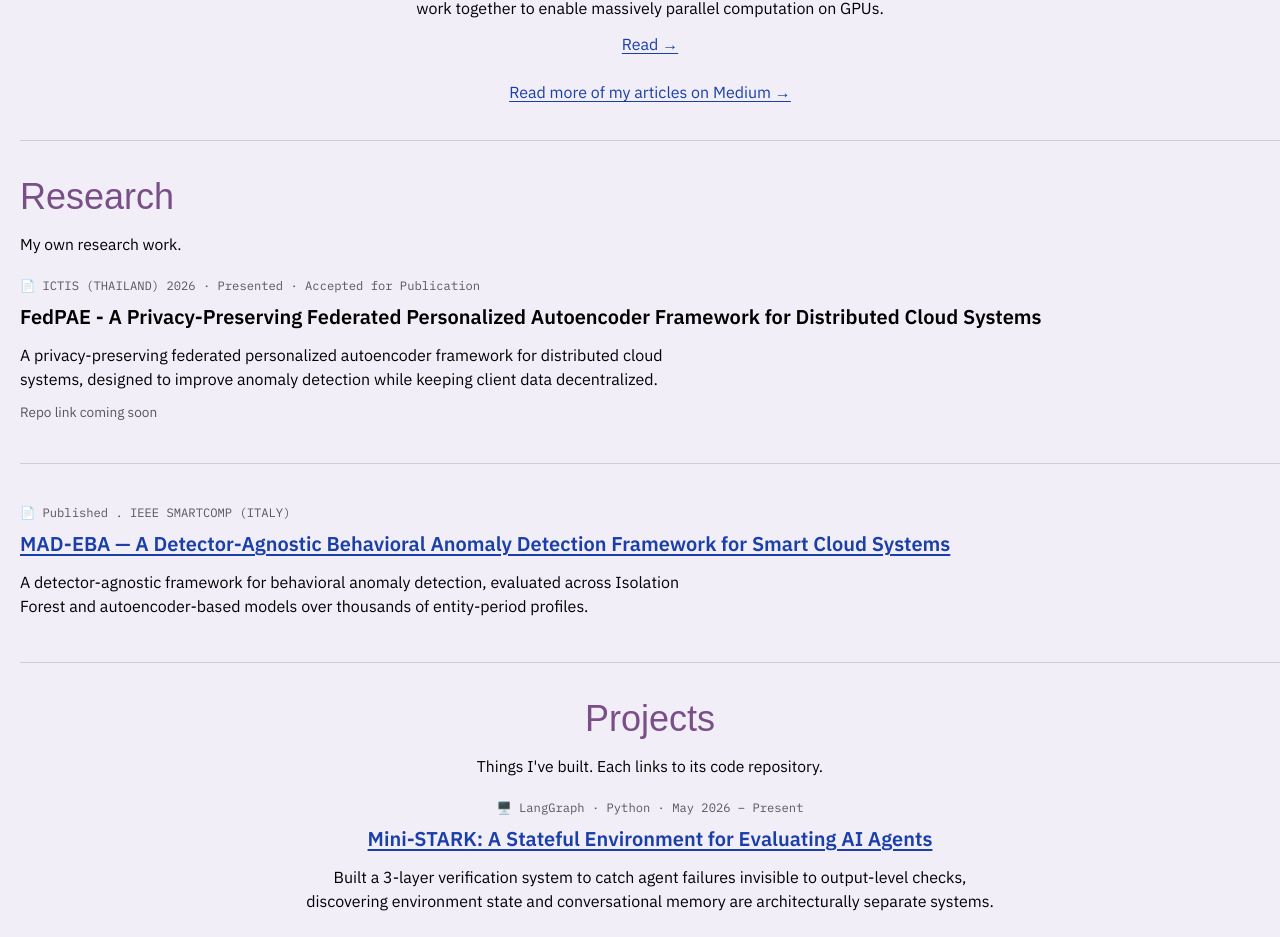
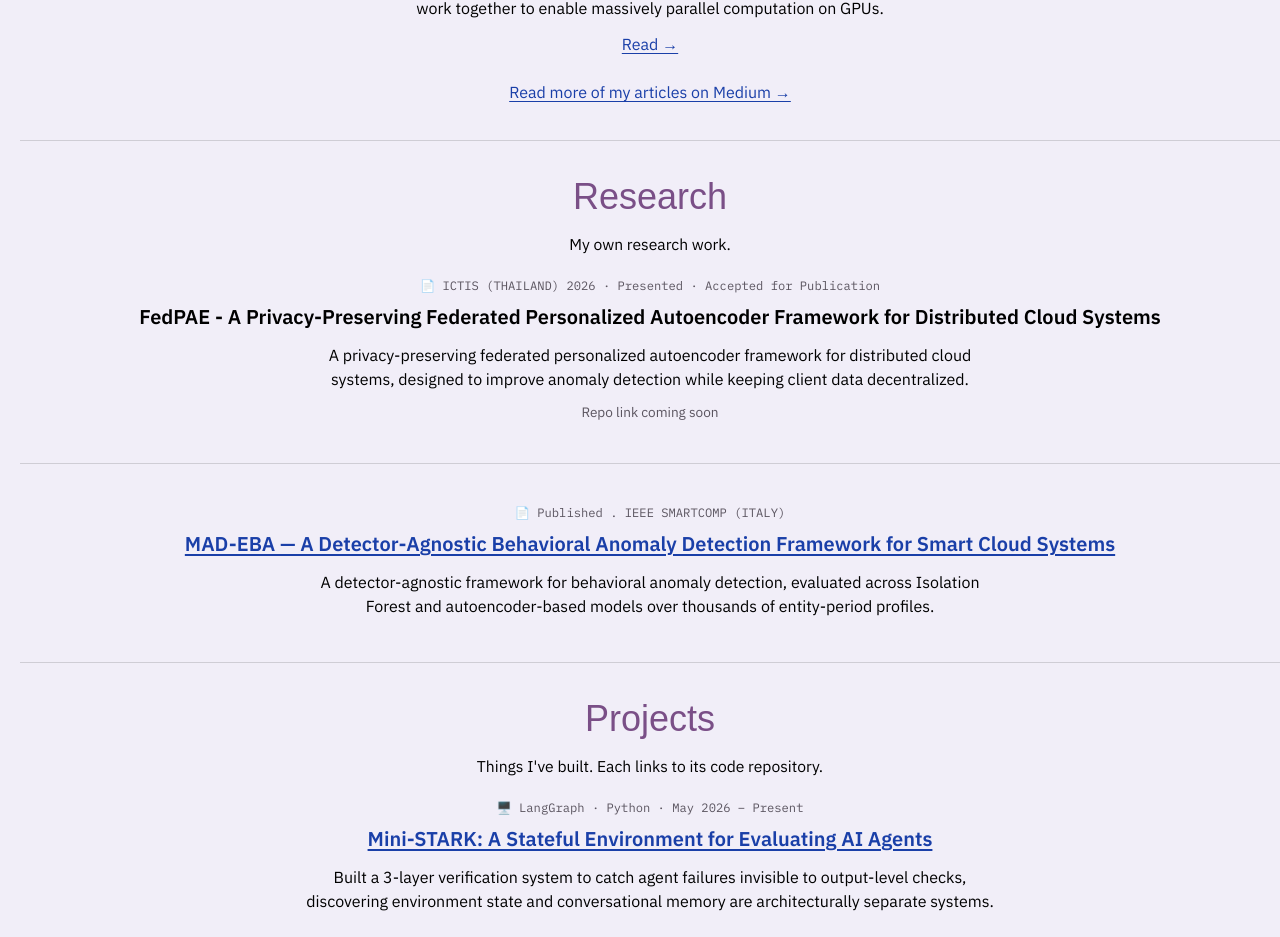
Before and after one commit to pranathi000/portfolio, a Next.js app: page / in a window 1280 px wide. Shown: the part 2436-3373 px from the top of the page. Built offline with nearby package versions, Linux system fonts and the light colour scheme; a web font is replaced by a local one.

Commit message:
Update Research.tsx

```diff
--- a/components/Research.tsx
+++ b/components/Research.tsx
@@ -3,8 +3,8 @@ import WorkList from "./WorkList";
 import { research } from "@/lib/data";
 export default function Research() {
   return (
-    <Section id="research" title="Research" sub="My own research work.">
-      <WorkList items={research} />
+    <Section id="research" title="Research" sub="My own research work." centered>
+      <WorkList items={research} centered />
     </Section>
   );
 }
```
